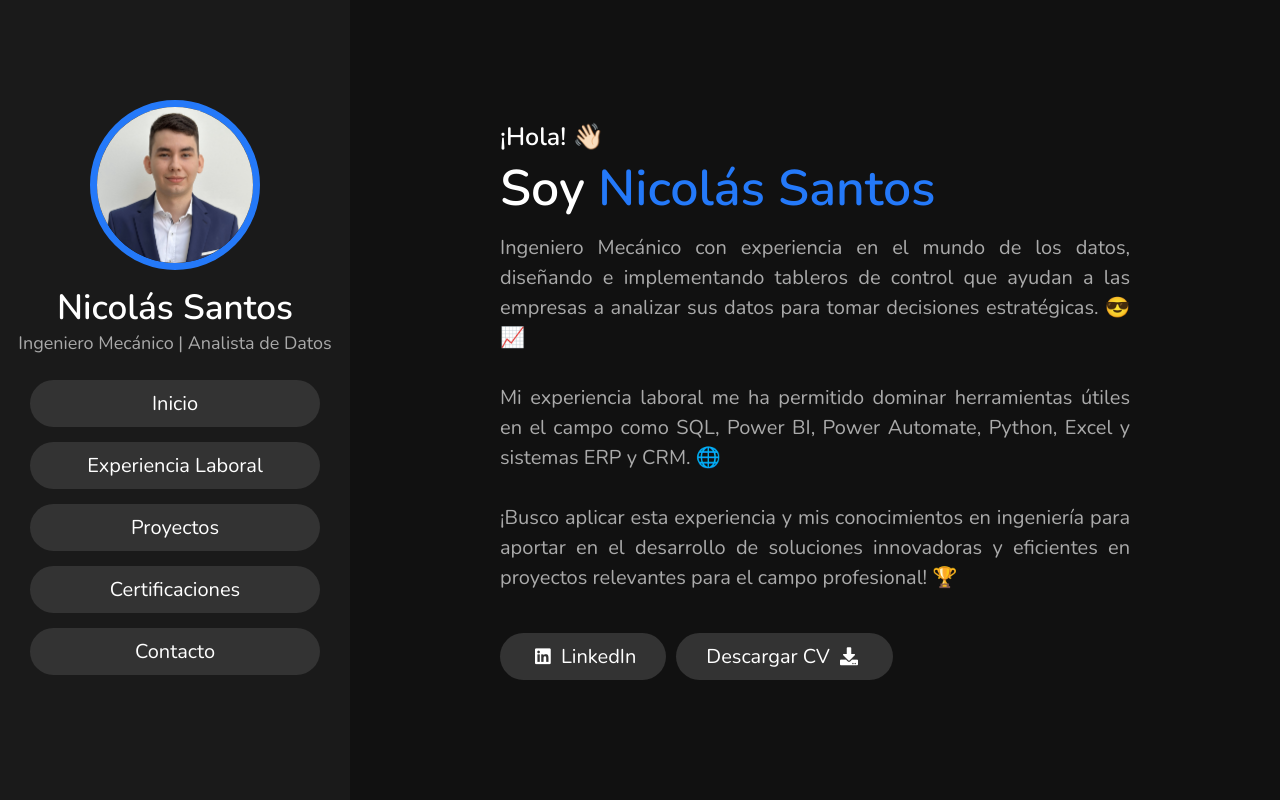
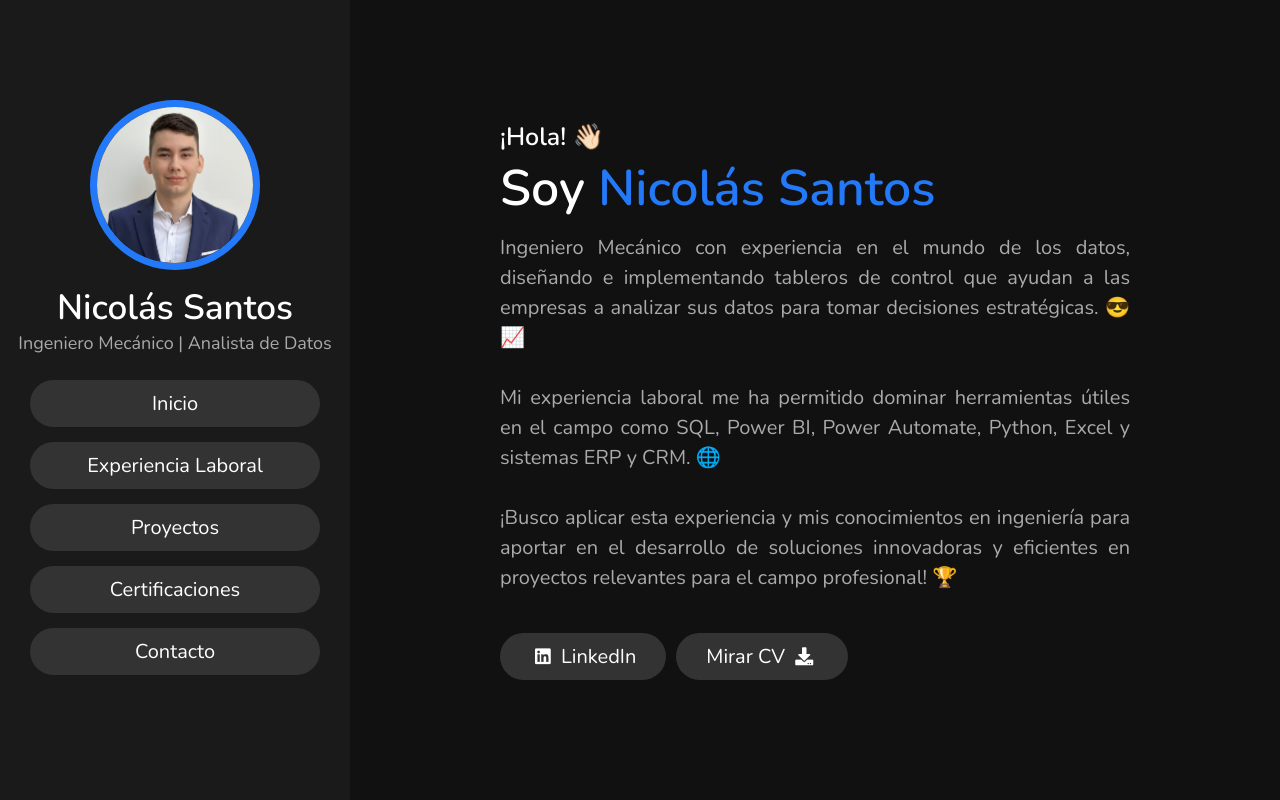
Before and after one commit to NicoSC777/NicoSC777.github.io, a plain HTML site: page index.html in a window 1280 px wide. Shown: the top 800 px of the page. Drawn offline with nearby package versions, Linux system fonts and the light colour scheme.

Commit message:
Update index.html

```diff
--- a/index.html
+++ b/index.html
@@ -55,7 +55,7 @@
 
     <div class="home-buttons">
         <a href="https://www.linkedin.com/in/nicolas-santosc/" target="_blank"><button class="btn"><i class="fab fa-linkedin"></i> LinkedIn</button></a>
-        <a href="images/Hoja de Vida NFSC CV.pdf" target="_blank"><button class="btn">Descargar CV <i class="fas fa-download"></i></button></a>
+        <a href="images/Hoja de Vida NFSC CV.pdf" target="_blank"><button class="btn">Mirar CV <i class="fas fa-download"></i></button></a>
     </div>
 </section>
 
```
